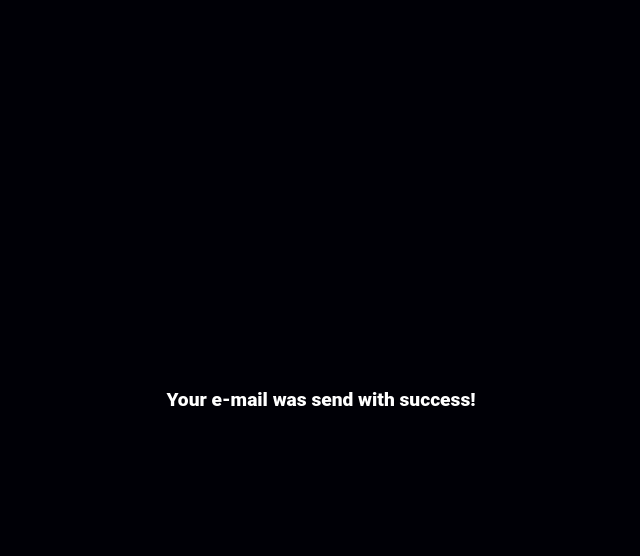
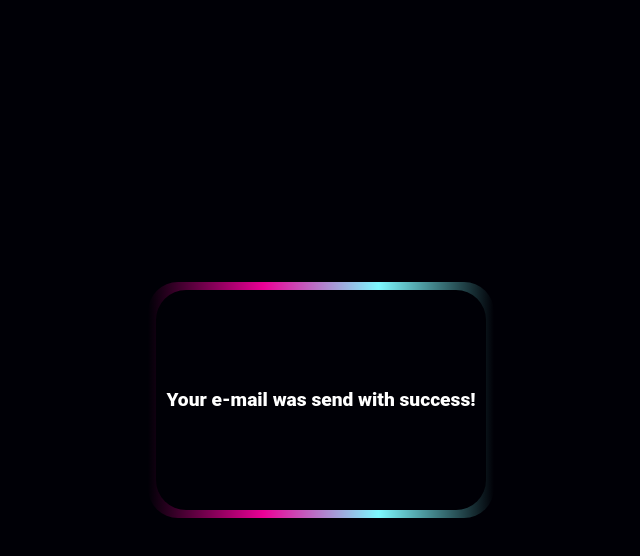
Before and after one commit to WildCodeSchool/lille-0919-js-projet2-runner, a React (Create React App) app in the folder frontend/: page /contact in a window 1280 px wide. Both pictures are taken after a click on the picture 640 px from the left and 605 px from the top of the page. Shown: the top 556 px of the page, without its empty margins (319-959 px from the left). Built offline with nearby package versions, Linux system fonts and the light colour scheme.

Commit message:
modif modal mentions legales

```diff
--- a/frontend/src/components/Contact.jsx
+++ b/frontend/src/components/Contact.jsx
@@ -75,8 +75,8 @@ class Contact extends React.Component {
           modal
         >
           {close => (
-            <div className="modal">
-              <div className="content">
+            <div id="modalContact">
+              <div id="contentContact">
                 <span>Your e-mail was send with success!</span>
               </div>
             </div>
--- a/frontend/src/components/LeaderBoard.jsx
+++ b/frontend/src/components/LeaderBoard.jsx
@@ -1,6 +1,6 @@
 import React from "react";
 import "./style/LeaderBoard.scss";
-
+import axios from "axios";
 function LeaderBoard() {
   return (
     <div className="leaderBoard">
--- a/frontend/src/components/style/Contact.scss
+++ b/frontend/src/components/style/Contact.scss
@@ -77,8 +77,12 @@ form {
     transform: scale(1);
   }
 }
-.content {
+#modalContact {
+  border-radius: 30px;
+  #contentContact {
     display: flex;
+    border-radius: 40px !important;
+    padding: 10px !important;
     align-items: center;
     justify-content: center;
     height: 25vh;
@@ -86,5 +90,7 @@ form {
       color: white;
       font-weight: bold;
       font-size: 1.2em;
+      border-radius: 40px;
     }
   }
+}
--- a/frontend/src/components/style/Footer.scss
+++ b/frontend/src/components/style/Footer.scss
@@ -70,6 +70,7 @@
     var(--bleuT)
   ) !important;
   border-radius: 30px !important;
+  padding: 8px !important;
 }
 #modal {
   border-radius: 30px;
@@ -77,15 +78,19 @@
     display: flex;
     flex-direction: column;
     height: 98vh;
-    font-size: 0.9em;
+    font-size: 0.8em;
     font-weight: 400;
     margin: 0 20px;
 
     h2,
     h3 {
+      padding: 8px;
       margin: 2px;
       text-align: center;
       font-weight: bold;
+    }
+    ul {
+      padding: 3px;
     }
     .LinearGradientModal {
       background: linear-gradient(
```
Lines whose indentation alone changed are shown as unchanged.
